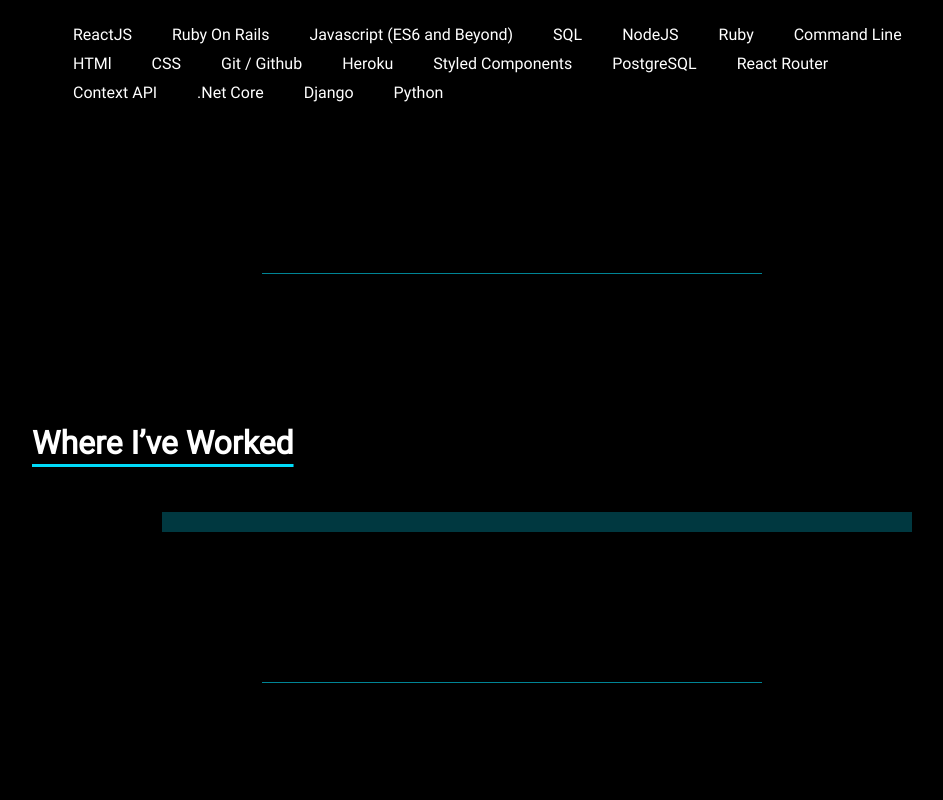
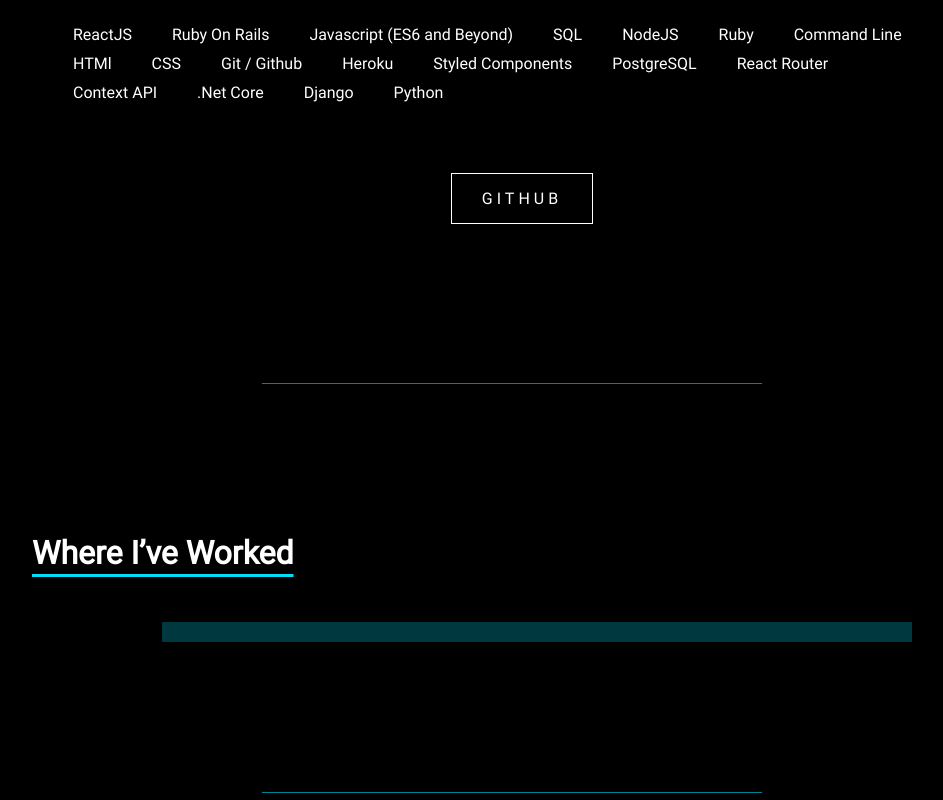
Before and after one commit to henry-doan/hd-site3.0, a React (Create React App) app: page / in a window 1280 px wide. Shown: the part 1280-2080 px from the top of the page, without its empty margins (188-1131 px from the left). Built offline with nearby package versions, Linux system fonts and the light colour scheme.

Commit message:
added github link and updated styles

```diff
--- a/src/components/home/About.js
+++ b/src/components/home/About.js
@@ -1,6 +1,7 @@
-import { AboutTitle, AboutMainIcon, AboutContainer, AvatarSec, AvatarImg, NameTitle, SkillsSec, DateSec, DateIcon, AboutSec, AboutLeft, AboutRight, AboutPara, AvatarImgContainer, AboutLink, AboutOutSourceLink } from "../styled/aboutStyles";
+import { AboutTitle, AboutMainIcon, AboutContainer, AvatarSec, AvatarImg, NameTitle, SkillsSec, DateSec, DateIcon, AboutSec, AboutLeft, AboutRight, AboutPara, AvatarImgContainer, AboutLink, AboutOutSourceLink, BtnContainer } from "../styled/aboutStyles";
 import Avatar from '../../images/hdAvatar.jpeg';
 import { ProjSkills, ProjSkill } from '../styled/projStyles';
+import { HBtn, TopBtn, RtBtn, BottomBtn, LtBtn } from '../styled/sharedStyles';
 import skills from './Skills';
 
 const About = () => (
@@ -43,6 +44,15 @@
         { skills.map( tool => <ProjSkill key={tool}>{tool}</ProjSkill>)}
       </ProjSkills>
     </SkillsSec>
+    <BtnContainer>
+      <HBtn href="https://github.com/henry-doan" target="_blank" el="noopener noreferrer">
+        <TopBtn></TopBtn>
+        <RtBtn></RtBtn>
+        <BottomBtn></BottomBtn>
+        <LtBtn></LtBtn>
+        Github
+      </HBtn>
+    </BtnContainer>
   </AboutContainer>
 )
 
--- a/src/components/home/ExpSection.js
+++ b/src/components/home/ExpSection.js
@@ -1,6 +1,6 @@
 import { WorkExpSection, WorkExpSingle, WorkTitle, DateSec, DateIcon, CurrentDate,  } from "../styled/aboutStyles";
 
-const ExpSection = ({ title, para, para2, para3, para4, start, end, current, pic }) => (
+const ExpSection = ({ title, para, para2, para3, para4, start, end, current }) => (
   <WorkExpSection>
     <WorkExpSingle>
       <WorkTitle>{title}</WorkTitle>
@@ -11,7 +11,7 @@
       { para2 ? <p>{para2}</p> : null }
       { para3 ? <p>{para3}</p> : null }
       { para4 ? <p>{para4}</p> : null }
-      { pic ? <DateIcon className="fa fa-camera fa-fw"></DateIcon> : null }
+      {/* { pic ? <DateIcon className="fa fa-camera fa-fw"></DateIcon> : null } */}
     </WorkExpSingle>
   </WorkExpSection>
 )
--- a/src/components/styled/aboutStyles.js
+++ b/src/components/styled/aboutStyles.js
@@ -213,3 +213,7 @@
     text-decoration-color: #00DCF9;
   }
 `
+
+export const BtnContainer = styled.div`
+  margin: 50px auto 0 auto;
+`
--- a/src/components/styled/navStyles.js
+++ b/src/components/styled/navStyles.js
@@ -93,7 +93,7 @@
   color: #fff;
   background-color: #000;
   text-align: center;
-  font-size: 18px;
+  font-size: 14px;
   opacity: 0.60;
   overflow: hidden;
   font-weight: 800;
--- a/src/components/styled/sharedStyles.js
+++ b/src/components/styled/sharedStyles.js
@@ -29,6 +29,7 @@
   @media (max-width: 768px) {
     background-image: url(${ props => props.mobileImg });
     backgroung-position: center center;
+    background-size: contain;
   }
 `
 
```
